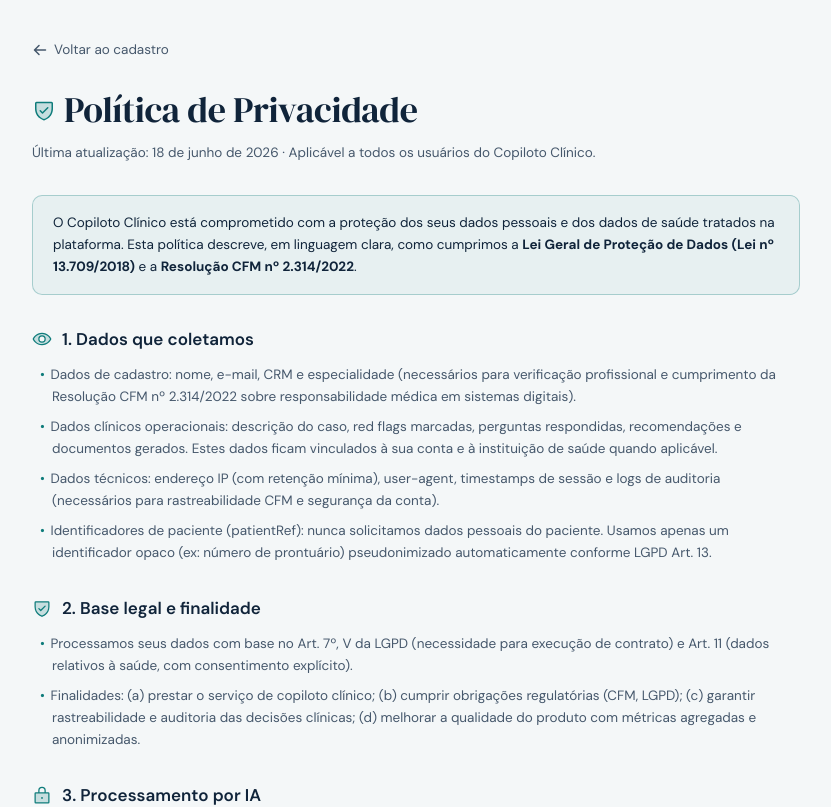
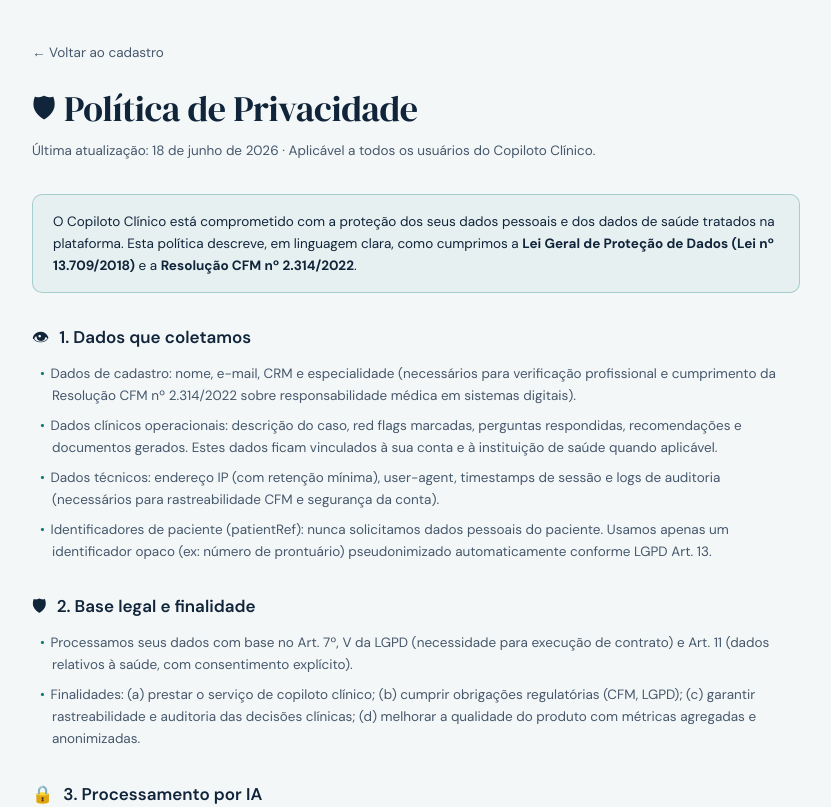
Before and after one commit to TozatoRodrigo/CopilotoClinico, a Next.js app in the folder web/: page /privacidade in a window 1280 px wide. Shown: the top 807 px of the page, without its empty margins (224-1055 px from the left). Built offline with nearby package versions, Linux system fonts and the light colour scheme.

Commit message:
fix: privacidade page — replace Phosphor icons with emoji (Server Component)

```diff
--- a/web/src/app/privacidade/page.tsx
+++ b/web/src/app/privacidade/page.tsx
@@ -1,6 +1,5 @@
 import type { Metadata } from 'next';
 import Link from 'next/link';
-import { ArrowLeft, ShieldCheck, Lock, Download, Trash, Eye } from '@phosphor-icons/react';
 
 export const metadata: Metadata = {
   title: 'Política de Privacidade — Copiloto Clínico',
@@ -13,7 +12,7 @@
 
 const SECTIONS = [
   {
-    icon: Eye,
+    icon: '👁',
     title: '1. Dados que coletamos',
     body: [
       'Dados de cadastro: nome, e-mail, CRM e especialidade (necessários para verificação profissional e cumprimento da Resolução CFM nº 2.314/2022 sobre responsabilidade médica em sistemas digitais).',
@@ -23,7 +22,7 @@
     ],
   },
   {
-    icon: ShieldCheck,
+    icon: '🛡',
     title: '2. Base legal e finalidade',
     body: [
       'Processamos seus dados com base no Art. 7º, V da LGPD (necessidade para execução de contrato) e Art. 11 (dados relativos à saúde, com consentimento explícito).',
@@ -31,7 +30,7 @@
     ],
   },
   {
-    icon: Lock,
+    icon: '🔒',
     title: '3. Processamento por IA',
     body: [
       'Ao consentir com o escopo "Processamento por IA", você autoriza que modelos de linguagem analisem os casos clínicos para gerar recomendações, documentos e perguntas de esclarecimento.',
@@ -40,7 +39,7 @@
     ],
   },
   {
-    icon: Download,
+    icon: '⬇',
     title: '4. Seus direitos (Art. 18, LGPD)',
     body: [
       'Confirmação e acesso: saiba quais dados temos sobre você.',
@@ -51,7 +50,7 @@
     ],
   },
   {
-    icon: Trash,
+    icon: '🗑',
     title: '5. Retenção e exclusão',
     body: [
       'Atendimentos e interações com IA: retidos enquanto a conta estiver ativa (rastreabilidade CFM).',
@@ -69,13 +68,12 @@
           href="/register"
           className="inline-flex items-center gap-1.5 text-sm text-muted-foreground transition-colors hover:text-clinical-teal"
         >
-          <ArrowLeft className="size-4" weight="bold" />
-          Voltar ao cadastro
+          ← Voltar ao cadastro
         </Link>
 
         <header className="mt-6 space-y-3">
           <div className="flex items-center gap-2">
-            <ShieldCheck className="size-6 text-clinical-teal" weight="duotone" />
+            <span className="text-2xl">🛡</span>
             <h1 className="font-display text-3xl tracking-tight text-foreground sm:text-4xl">
               Política de Privacidade
             </h1>
@@ -98,11 +96,7 @@
           {SECTIONS.map((section) => (
             <section key={section.title} className="space-y-3">
               <div className="flex items-center gap-2.5">
-                <section.icon
-                  className="size-5 shrink-0 text-clinical-teal"
-                  weight="duotone"
-                  aria-hidden="true"
-                />
+                <span className="shrink-0 text-lg" aria-hidden="true">{section.icon}</span>
                 <h2 className="text-lg font-semibold text-foreground">{section.title}</h2>
               </div>
               <ul className="space-y-2 pl-1">
```
